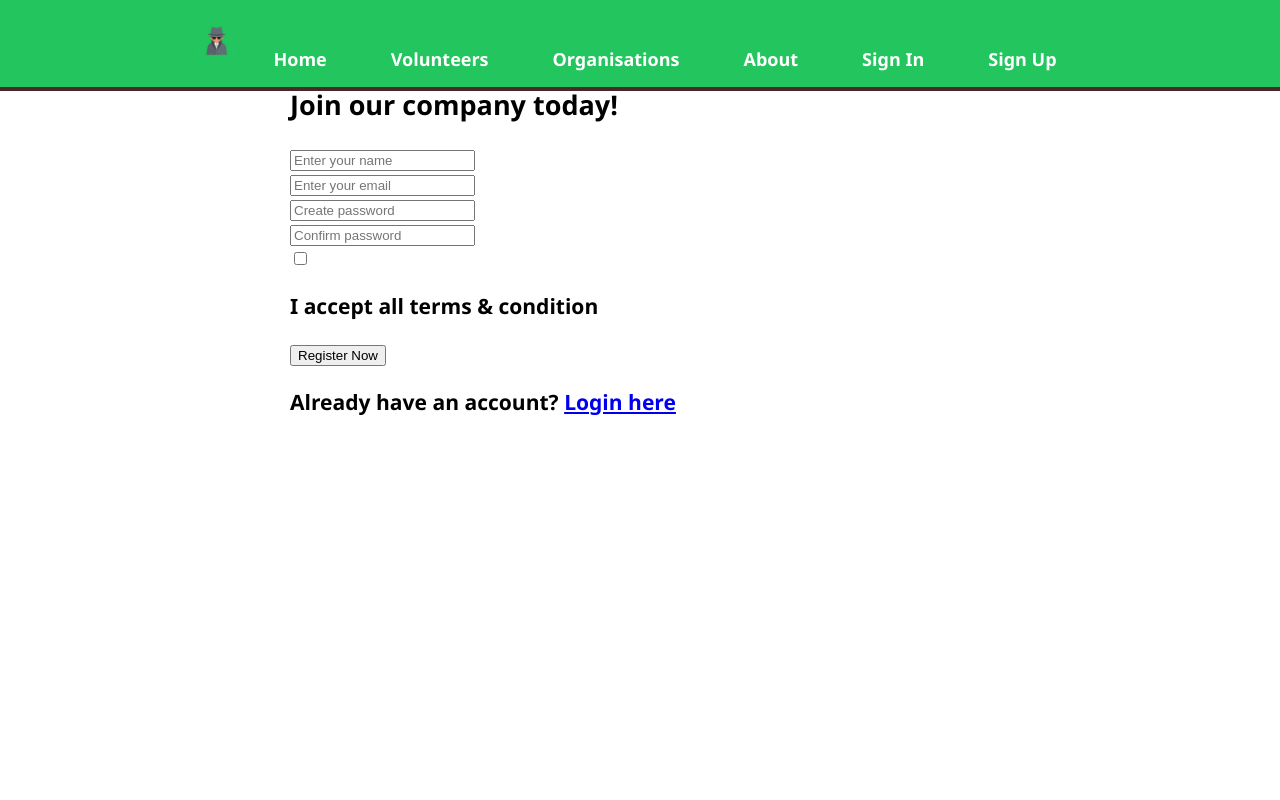
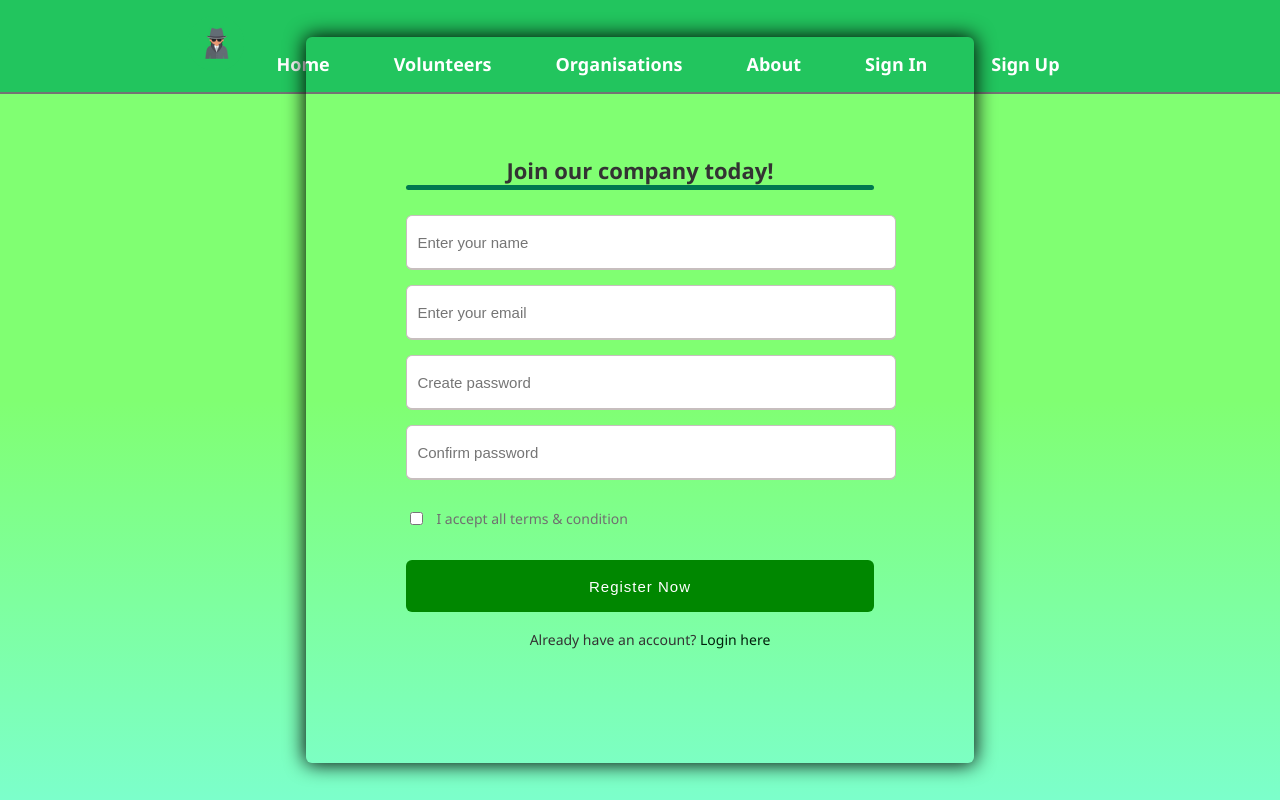
Before and after one commit to gnawd/Fortify, a React (Create React App) app in the folder Front-end/fortify/: page /signup in a window 1280 px wide. Built offline with nearby package versions, Linux system fonts and the light colour scheme.

Commit message:
Added everything

```diff
--- a/Front-end/fortify/src/App.css
+++ b/Front-end/fortify/src/App.css
@@ -4,7 +4,7 @@ body {
   font-size: 18px;
 }
 nav {
-  border-bottom: 4px solid rgb(75, 41, 41);
+  border-bottom: 2px solid rgb(116, 116, 116);
   text-align: center;
   position: fixed;
   top: 0;
@@ -32,22 +32,113 @@ nav a {
 }
 
 nav a:hover {
-  background: darkblue;
+  background: rgb(20, 112, 0);
   color: white;
 }
 
 nav a:active {
-  background-color: blueviolet;
+  background-color: yellowgreen;
   color: white;
 }
 
 #page-body {
-  max-width: 700px;
-  margin: auto;
-  padding-top: 64px;
+  display: flex;
+  justify-content: center;
+  align-items: center;
+  min-height: 100vh;
+  background-image: linear-gradient(#80FF72 50%, #7CFFCB);
 }
 
-.center{
-  height: 50px;
-  width: 50px;
+.center {
+    display: flex;
+    justify-content: center;
+    align-items: center;
 }
+
+
+h2 {
+  text-align: center;
+}
+
+.wrap{
+  position: relative;
+  max-width: 500px;
+  right: 100px;
+  width: 100%;
+  padding: 100px;
+  border-radius: 6px;
+  box-shadow: 0 0 20px 1px rgb(0, 0, 0);
+}
+.wrap h2{
+  position: relative;
+  font-size: 22px;
+  font-weight: bold;
+  color: #333;
+}
+.wrap h2::before{
+  content: '';
+  position: absolute;
+  left: 0;
+  top: 30px;
+  bottom: 0;
+  height: 5px;
+  width: 100%;
+  border-radius: 20px;
+  background: #00794f;
+}
+.wrap form{
+  margin-top: 30px;
+}
+.wrap form .input-box{
+  height: 52px;
+  margin: 18px 0;
+}
+form .input-box input{
+  height: 100%;
+  width: 100%;
+  outline: none;
+  padding: 0 10px;
+  font-size: 15px;
+  font-weight: 400;
+  color: #333;
+  border: 1.5px solid #C7BEBE;
+  border-bottom-width: 2.5px;
+  border-radius: 6px;
+  transition: all 0.3s ease;
+}
+.input-box input:focus,
+.input-box input:valid{
+  border-color: rgb(195, 255, 57)
+}
+form .policy{
+  display: flex;
+  align-items: center;
+}
+form h3{
+  color: #707070;
+  font-size: 14px;
+  font-weight: 500;
+  margin-left: 10px;
+}
+.input-box.button input{
+  color: #fff;
+  letter-spacing: 1px;
+  border: none;
+  background: rgb(0, 135, 0);
+  cursor: pointer;
+}
+.input-box.button input:hover{
+  background: rgb(80, 192, 0);
+}
+form .text h3{
+ color: #333;
+ width: 100%;
+ text-align: center;
+}
+form .text h3 a{
+  color: #001f0c;
+  text-decoration: none;
+}
+form .text h3 a:hover{
+  text-decoration: underline;
+}
--- a/Front-end/fortify/src/App.js
+++ b/Front-end/fortify/src/App.js
@@ -4,7 +4,7 @@ import OrganisationsPage from './pages/OrganisationsPage'
 import AboutPage from './pages/AboutPage'
 import VolunteersPage from './pages/VolunteersPage'
 import NotFoundPage from './pages/NotFoundPage'
-import SignInPage from './pages/SigninPage'
+import SignInPage from './pages/SignInPage'
 import SignUpPage from './pages/SignUpPage'
 import { BrowserRouter, Route, Routes } from 'react-router-dom'
 import NavBar from './NavBar'
--- a/Front-end/fortify/src/NavBar.js
+++ b/Front-end/fortify/src/NavBar.js
@@ -6,7 +6,7 @@ const NavBar = () => {
     <nav>
       <ul>
         <li>
-          <img src={logo} alt="" class="center"/>
+          <img src={logo} alt=""/>
           <Link to="/">Home</Link>
         </li>
         <li>
```
Also changed, not shown: package.json (added, +7 -0 lines), Front-end/fortify/src/images/SignUp-image.png (added), 1 other file (tests, documents, lock files or other folders).
